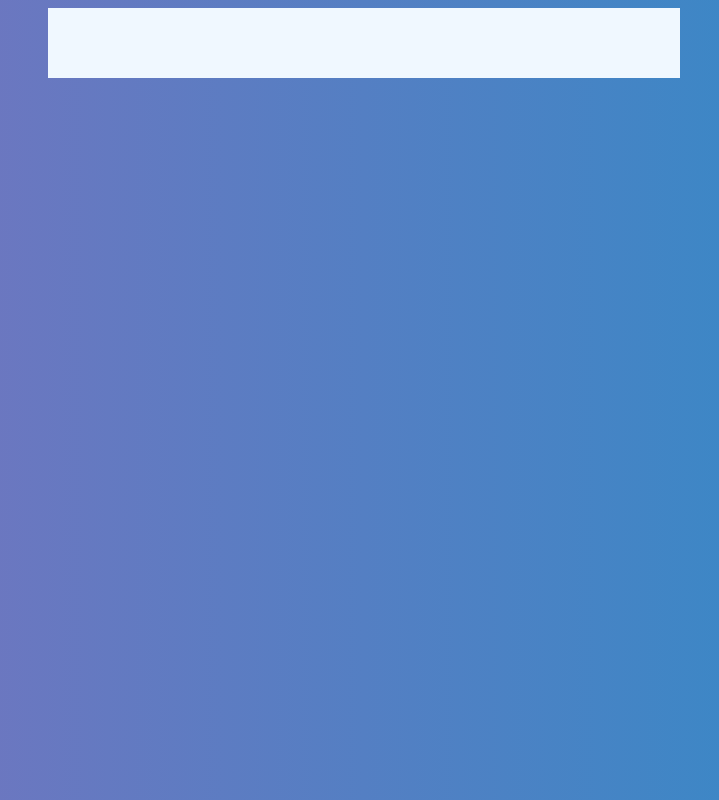
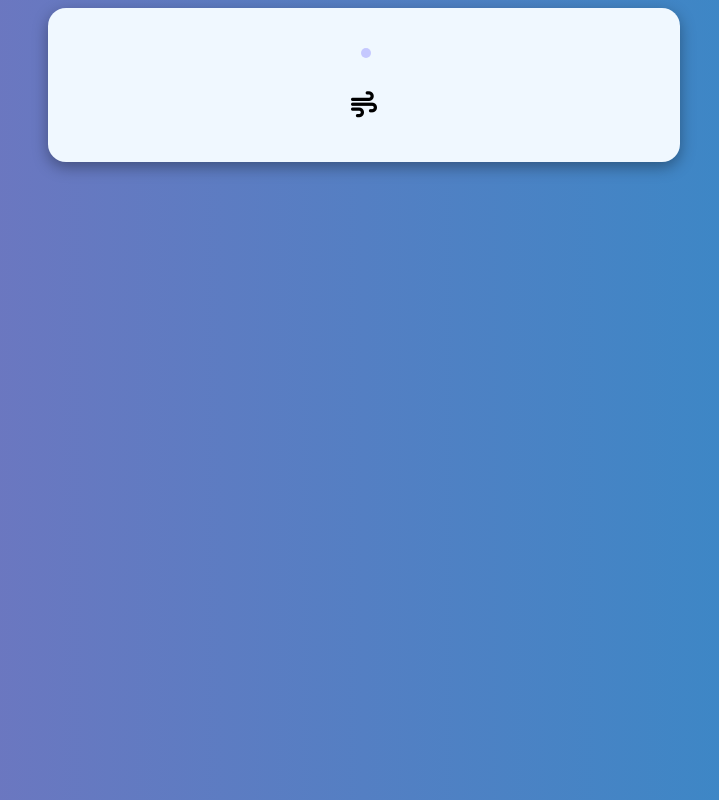
Before and after one commit to bexy65/Weather-App, a plain HTML site: page index.html in a window 1280 px wide. Shown: the whole page, without its empty margins (276-995 px from the left). Drawn offline with Linux system fonts and the light colour scheme.

Commit message:
ui tweaks

```diff
--- a/index.html
+++ b/index.html
@@ -5,10 +5,13 @@
     <meta name="viewport" content="width=device-width, initial-scale=1.0" />
     <title>Weather</title>
     <link rel="stylesheet" href="style.css" />
-    <script
-      src="https://kit.fontawesome.com/a076d05399.js"
+    <link
+      rel="stylesheet"
+      href="https://cdnjs.cloudflare.com/ajax/libs/font-awesome/6.4.2/css/all.min.css"
+      integrity="sha512-z3gLpd7yknf1YoNbCzqRKc4qyor8gaKU1qmn+CShxbuBusANI9QpRohGBreCFkKxLhei6S9CQXFEbbKuqLg0DA=="
       crossorigin="anonymous"
-    ></script>
+      referrerpolicy="no-referrer"
+    />
   </head>
   <body>
     <div class="weather-wrapper">
@@ -16,11 +19,15 @@
         <h2 id="city"></h2>
         <div>
           <p id="temp"></p>
+          <img src="" id="weatherIcon" />
         </div>
       </div>
       <div id="info">
-        <p id="weatherInfo"><img id="weatherIcon" /></p>
-        <p id="weatherDescription"></p>
+        <div id="windSpeed">
+          <p id="windInfo"></p>
+          <i class="fa-solid fa-wind"></i>
+        </div>
+        <p id="weatherInfo"></p>
       </div>
     </div>
     <script src="script.js"></script>
--- a/script.js
+++ b/script.js
@@ -3,8 +3,8 @@ const apiKey = 'edcc4d09c628262de0a35e3b8054e26f';
 const cityNameEl = document.getElementById('city');
 const tempEl = document.getElementById('temp');
 const weatherInfoEl = document.getElementById('weatherInfo');
-const weatherDescEl = document.getElementById('weatherDescription');
 const weatherIconEl = document.getElementById('weatherIcon');
+const windInfoEl = document.getElementById('windInfo');
 
 const weatherIcon = function weatherIcon(iconCode) {
   return `http://openweathermap.org/img/w/${iconCode}.png`;
@@ -42,9 +42,11 @@ async function fetchAndRender(url) {
 
 function renderData(resData) {
   cityNameEl.textContent = resData.name;
-  tempEl.textContent = resData.main.temp;
-  weatherInfoEl.textContent = resData.weather[0].main;
-  weatherDescEl.textContent = resData.weather[0].description;
+  tempEl.textContent = Math.trunc(resData.main.temp);
+  weatherInfoEl.textContent = resData.weather[0].description.toUpperCase();
+
+  weatherIconEl.src = weatherIcon(resData.weather[0].icon);
+  windInfoEl.textContent = resData.wind.speed;
 }
 
 //weather: [ { id: 800, main: 'Clear', description: 'clear sky', icon: '01n' } ],
--- a/style.css
+++ b/style.css
@@ -1,5 +1,6 @@
 body {
 	background: linear-gradient(90deg, #7474BF 10%, #348AC7 90%);
+	font-family: 'Segoe UI', Tahoma, Geneva, Verdana, sans-serif;
 }
 
 .weather-wrapper {
@@ -10,4 +11,47 @@ body {
 	flex-direction: column;
 	align-items: center;
 	padding: 0px;
+	border-radius: 18px;
+	box-shadow: rgba(0, 0, 0, 0.35) 0px 5px 15px;
 }
+
+.main-info {
+	display: flex;
+	flex-direction: column;
+	justify-content: center;
+	align-items: center;
+}
+
+.main-info div {
+	display: flex;
+	flex-direction: row;
+	justify-content: space-between;
+	width: 70%;
+}
+
+#temp {
+	font-size: 48px;
+	margin: 0;
+	padding: 5px;
+	border-radius: 12px;
+	color: white;
+	background-color: rgba(165, 165, 255, 0.582);
+}
+
+#info {
+	display: flex;
+	flex-direction: column;
+	margin-top:20px;
+	width: 70%;
+	justify-content: center;
+	align-items: center;
+}
+
+#info #windSpeed {
+	display: flex;
+	flex-direction: row;
+	width: 70%;
+	align-items: center;
+	justify-content: center;
+	font-size: 26px;
+}
```
